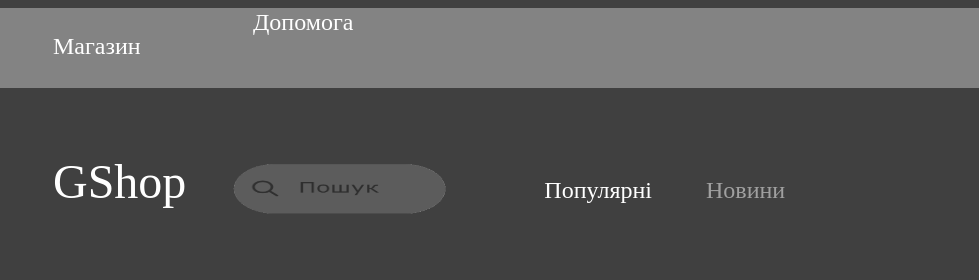
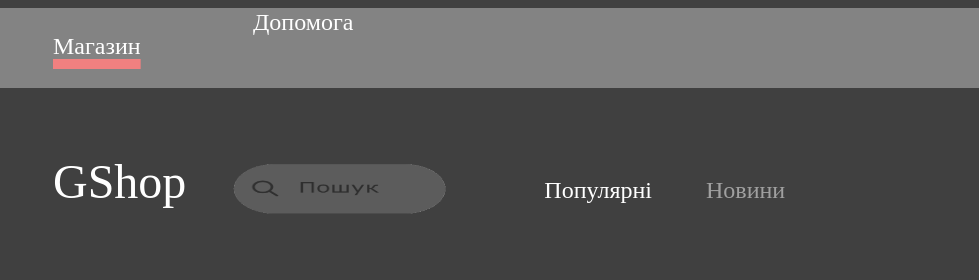
Before and after one commit to kolyapisarenko/repo1, a plain HTML site: page index.html in a window 1280 px wide. In both pictures the pointer is over the link "Магазин". Shown: the top 280 px of the page, 105-1084 px from the left. Drawn offline with Linux system fonts and the light colour scheme.

Commit message:
Update main.css

```diff
--- a/main.css
+++ b/main.css
@@ -1,7 +1,15 @@
 .buton {
 	text-decoration: none;
+	color: #C0C0C0;
 }
 
 .help {
 	color: white;
 }
+
+a:hover {
+	text-decoration: underline;
+	text-decoration-thickness: 10px;
+	color: white;
+	text-decoration-color: #F08080;
+}
```
